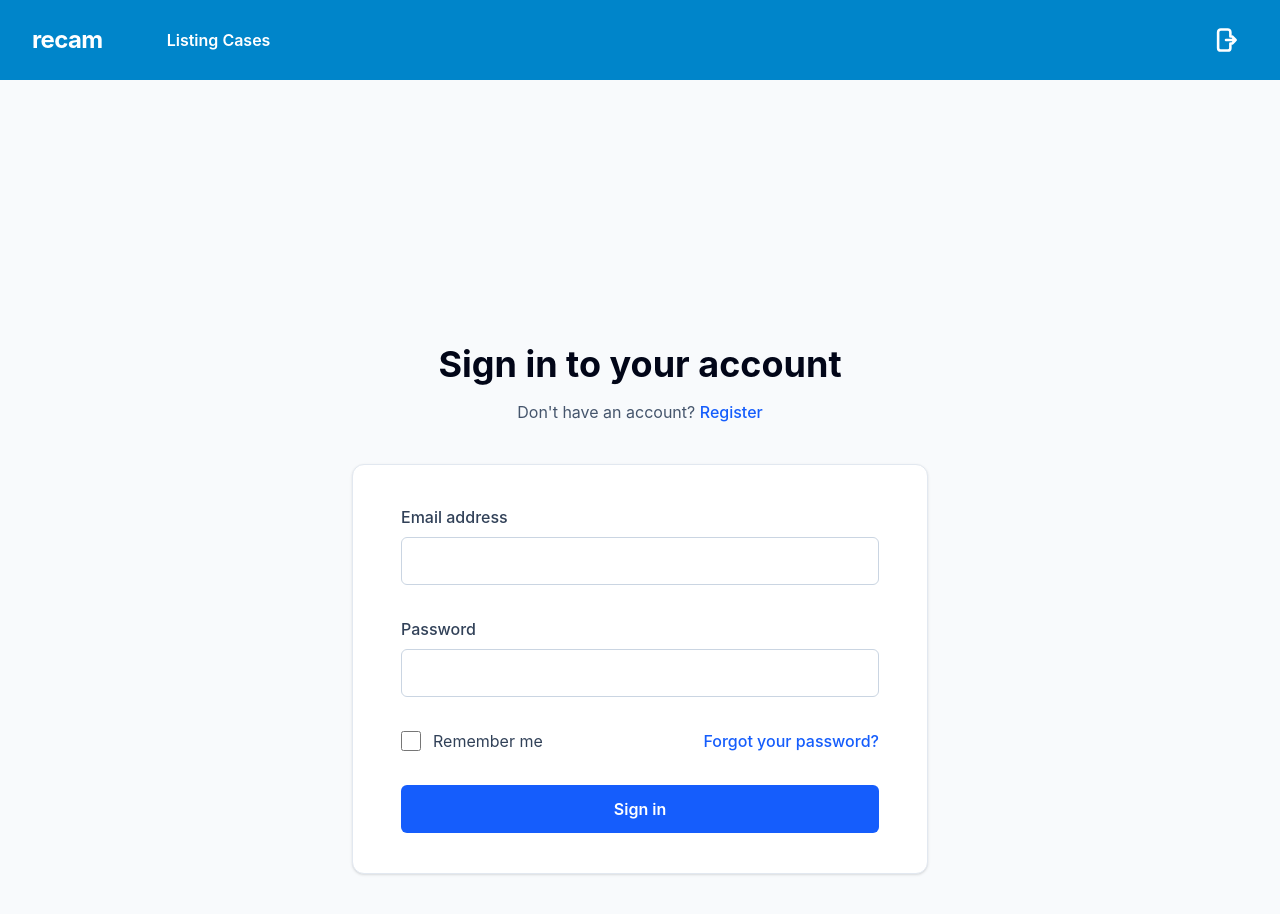
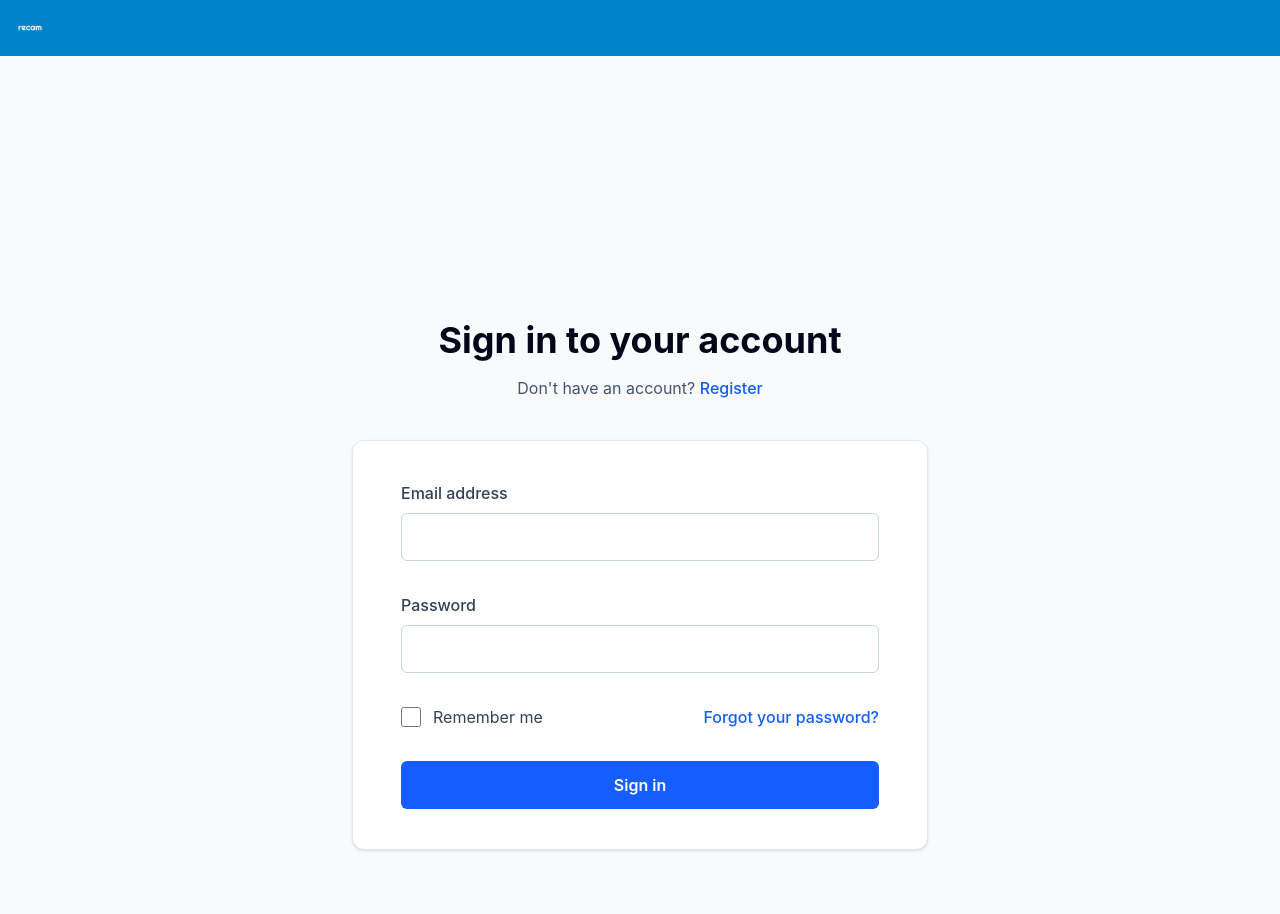
Before and after one commit to Spark22222/Recam, a React (Vite) app: page /login in a window 1280 px wide. Shown: the top 914 px of the page. Built offline with nearby package versions, Linux system fonts and the light colour scheme.

Commit message:
Add global topbar layout

```diff
--- a/src/app/router/AppRouter.tsx
+++ b/src/app/router/AppRouter.tsx
@@ -1,9 +1,9 @@
 import { Navigate, Route, Routes } from 'react-router';
-import AuthLayout from '../../layouts/AuthLayout';
-import DashboardLayout from '../../layouts/DashboardLayout';
+import AuthLayout from '../../components/layouts/AuthLayout';
+import DashboardLayout from '../../components/layouts/DashboardLayout';
 import DashboardPage from '../../pages/DashboardPage';
-import ListingCaseDetailPage from '../../pages/ListingCaseDetailPage';
-import ListingCasesPage from '../../pages/ListingCasesPage';
+import OrderDetailPage from '../../pages/OrderDetailPage';
+import OrdersPage from '../../pages/OrdersPage';
 import LoginPage from '../../pages/LoginPage';
 import NotFoundPage from '../../pages/NotFoundPage';
 import RegisterPage from '../../pages/RegisterPage';
@@ -31,8 +31,8 @@ export default function AppRouter() {
               />
             }
           >
-            <Route path="/listing-cases" element={<ListingCasesPage />} />
-            <Route path="/listing-cases/:id" element={<ListingCaseDetailPage />} />
+            <Route path="/orders" element={<OrdersPage />} />
+            <Route path="/orders/:id" element={<OrderDetailPage />} />
           </Route>
         </Route>
       </Route>
--- /dev/null
+++ b/src/components/layouts/AuthLayout.tsx
@@ -0,0 +1,14 @@
+import { Outlet } from 'react-router';
+import AuthTopbar from './AuthTopbar';
+
+export default function AuthLayout() {
+  return (
+    <div className="min-h-screen bg-slate-50">
+      <AuthTopbar />
+
+      <main className="px-4 py-16">
+        <Outlet />
+      </main>
+    </div>
+  );
+}
--- /dev/null
+++ b/src/components/layouts/AuthTopbar.tsx
@@ -0,0 +1,18 @@
+import { Link } from 'react-router';
+import logo from '../../assets/logo.jpg';
+
+export default function AuthTopbar() {
+  return (
+    <header className="h-14 bg-[#0085CA] text-white">
+      <div className="mx-auto flex h-full max-w-7xl items-center px-4">
+        <Link to="/login" className="flex items-center">
+          <img
+            src={logo}
+            alt="Recam logo"
+            className="h-7 w-auto object-contain"
+          />
+        </Link>
+      </div>
+    </header>
+  );
+}
--- /dev/null
+++ b/src/components/layouts/DashboardLayout.tsx
@@ -0,0 +1,14 @@
+import { Outlet } from 'react-router';
+import Topbar from './Topbar';
+
+export default function DashboardLayout() {
+  return (
+    <div className="min-h-screen bg-slate-50">
+      <Topbar />
+
+      <main className="mx-auto max-w-7xl px-4 py-10">
+        <Outlet />
+      </main>
+    </div>
+  );
+}
--- /dev/null
+++ b/src/components/layouts/Topbar.tsx
@@ -0,0 +1,75 @@
+import { NavLink, useNavigate } from 'react-router';
+import { clearAuthData } from '../../utils/authStorage';
+import logo from '../../assets/logo.jpg';
+
+const navItems = [
+  { label: 'Orders', path: '/orders' },
+  { label: 'Clients', path: '/clients' },
+  { label: 'Staff', path: '/staff' },
+];
+
+export default function Topbar() {
+  const navigate = useNavigate();
+
+  const handleLogout = () => {
+    clearAuthData();
+    navigate('/login');
+  };
+
+  return (
+    <header className="h-14 bg-[#0085CA] text-white">
+      <div className="mx-auto flex h-full max-w-7xl items-center justify-between px-4">
+        <div className="flex items-center gap-8">
+          <NavLink to="/dashboard" className="flex items-center">
+            <img
+              src={logo}
+              alt="Recam logo"
+              className="h-7 w-auto object-contain"
+            />
+          </NavLink>
+
+          <nav className="flex items-center gap-8">
+            {navItems.map((item) => (
+              <NavLink
+                key={item.path}
+                to={item.path}
+                className={({ isActive }) =>
+                  `text-sm font-medium transition ${isActive ? 'text-white' : 'text-white/50 hover:text-white'
+                  }`
+                }
+              >
+                {item.label}
+              </NavLink>
+            ))}
+          </nav>
+        </div>
+
+        <button
+          type="button"
+          onClick={handleLogout}
+          className="rounded-md p-2 transition hover:bg-sky-700"
+          aria-label="logout"
+        >
+          <svg
+            className="h-6 w-6"
+            fill="none"
+            stroke="currentColor"
+            strokeWidth="2.2"
+            viewBox="0 0 24 24"
+          >
+            <path
+              strokeLinecap="round"
+              strokeLinejoin="round"
+              d="M15.75 9V5.25A2.25 2.25 0 0013.5 3h-6A2.25 2.25 0 005.25 5.25v13.5A2.25 2.25 0 007.5 21h6a2.25 2.25 0 002.25-2.25V15"
+            />
+            <path
+              strokeLinecap="round"
+              strokeLinejoin="round"
+              d="M12 12h8.25m0 0l-3-3m3 3l-3 3"
+            />
+          </svg>
+        </button>
+      </div>
+    </header>
+  );
+}
--- a/src/layouts/AuthLayout.tsx
+++ /dev/null
@@ -1,62 +0,0 @@
-import { Link, Outlet, useNavigate } from 'react-router';
-import { clearAuthData } from '../utils/authStorage';
-
-export default function AuthLayout() {
-
-  const navigate = useNavigate();
-
-  const handleLogout = () => {
-    clearAuthData();
-    navigate('/login');
-  };
-
-  return (
-    <div className="min-h-screen bg-slate-50">
-      <header className="h-20 bg-[#0085CA] text-white">
-        <div className="mx-auto flex h-full max-w-7xl items-center justify-between px-8">
-          <div className="flex items-center gap-16">
-            <Link to="/dashboard" className="text-2xl font-bold tracking-tight">
-              recam
-            </Link>
-
-            <nav>
-              <Link to="/listing-cases" className="text-base font-semibold">
-                Listing Cases
-              </Link>
-            </nav>
-          </div>
-
-          <button
-            type="button"
-            onClick={handleLogout}
-            className="rounded-md p-2 transition hover:bg-sky-700"
-            aria-label="logout"
-          >
-            <svg
-              className="h-7 w-7"
-              fill="none"
-              stroke="currentColor"
-              strokeWidth="2.2"
-              viewBox="0 0 24 24"
-            >
-              <path
-                strokeLinecap="round"
-                strokeLinejoin="round"
-                d="M15.75 9V5.25A2.25 2.25 0 0013.5 3h-6A2.25 2.25 0 005.25 5.25v13.5A2.25 2.25 0 007.5 21h6a2.25 2.25 0 002.25-2.25V15"
-              />
-              <path
-                strokeLinecap="round"
-                strokeLinejoin="round"
-                d="M12 12h8.25m0 0l-3-3m3 3l-3 3"
-              />
-            </svg>
-          </button>
-        </div>
-      </header>
-
-      <main className="px-4 py-16">
-        <Outlet />
-      </main>
-    </div>
-  );
-}
--- a/src/layouts/DashboardLayout.tsx
+++ /dev/null
@@ -1,44 +0,0 @@
-import { NavLink, Outlet } from 'react-router';
-
-const navItems = [
-  { label: 'Dashboard', path: '/dashboard' },
-  { label: 'Listing Cases', path: '/listing-cases' },
-];
-
-export default function DashboardLayout() {
-  return (
-    <div className="flex min-h-screen bg-slate-100">
-      <aside className="w-64 bg-slate-900 p-6 text-white">
-        <h1 className="mb-8 text-2xl font-bold">Recam</h1>
-
-        <nav className="space-y-2">
-          {navItems.map((item) => (
-            <NavLink
-              key={item.path}
-              to={item.path}
-              className={({ isActive }) =>
-                `block rounded-lg px-4 py-2 text-sm transition ${
-                  isActive
-                    ? 'bg-white text-slate-900'
-                    : 'text-slate-300 hover:bg-slate-800 hover:text-white'
-                }`
-              }
-            >
-              {item.label}
-            </NavLink>
-          ))}
-        </nav>
-      </aside>
-
-      <div className="flex flex-1 flex-col">
-        <header className="border-b bg-white px-8 py-4 shadow-sm">
-          <p className="text-sm text-slate-500">Frontend Management System</p>
-        </header>
-
-        <main className="flex-1 p-8">
-          <Outlet />
-        </main>
-      </div>
-    </div>
-  );
-}
--- a/src/pages/LoginPage.tsx
+++ b/src/pages/LoginPage.tsx
@@ -41,7 +41,7 @@ export default function LoginPage() {
       saveAuthData(result);
 
       if (result.user.role === 'photographyCompany') {
-        navigate('/listing-cases');
+        navigate('/orders');
       } else {
         navigate('/dashboard');
       }
--- a/src/pages/ListingCaseDetailPage.tsx
+++ b/src/pages/OrderDetailPage.tsx
@@ -1,6 +1,6 @@
 import { useParams } from 'react-router';
 
-export default function ListingCaseDetailPage() {
+export default function OrderDetailPage() {
   const { id } = useParams();
 
   return (
--- a/src/pages/ListingCasesPage.tsx
+++ b/src/pages/OrdersPage.tsx
@@ -1,4 +1,4 @@
-export default function ListingCasesPage() {
+export default function OrdersPage() {
   return (
     <section>
       <h2 className="text-2xl font-bold text-slate-900">Listing Cases</h2>
--- a/src/pages/RegisterPage.tsx
+++ b/src/pages/RegisterPage.tsx
@@ -64,7 +64,7 @@ export default function RegisterPage() {
       saveAuthData(result);
 
       if (result.user.role === 'photographyCompany') {
-        navigate('/listing-cases');
+        navigate('/orders');
       } else {
         navigate('/dashboard');
       }
--- a/src/services/api/endpoints.ts
+++ b/src/services/api/endpoints.ts
@@ -5,8 +5,8 @@ export const API_ENDPOINTS = {
     me: '/auth/me',
   },
   listingCases: {
-    base: '/listing-cases',
-    detail: (id: string) => `/listing-cases/${id}`,
+    base: '/orders',
+    detail: (id: string) => `/orders/${id}`,
   },
   media: {
     upload: '/media/upload',
```
